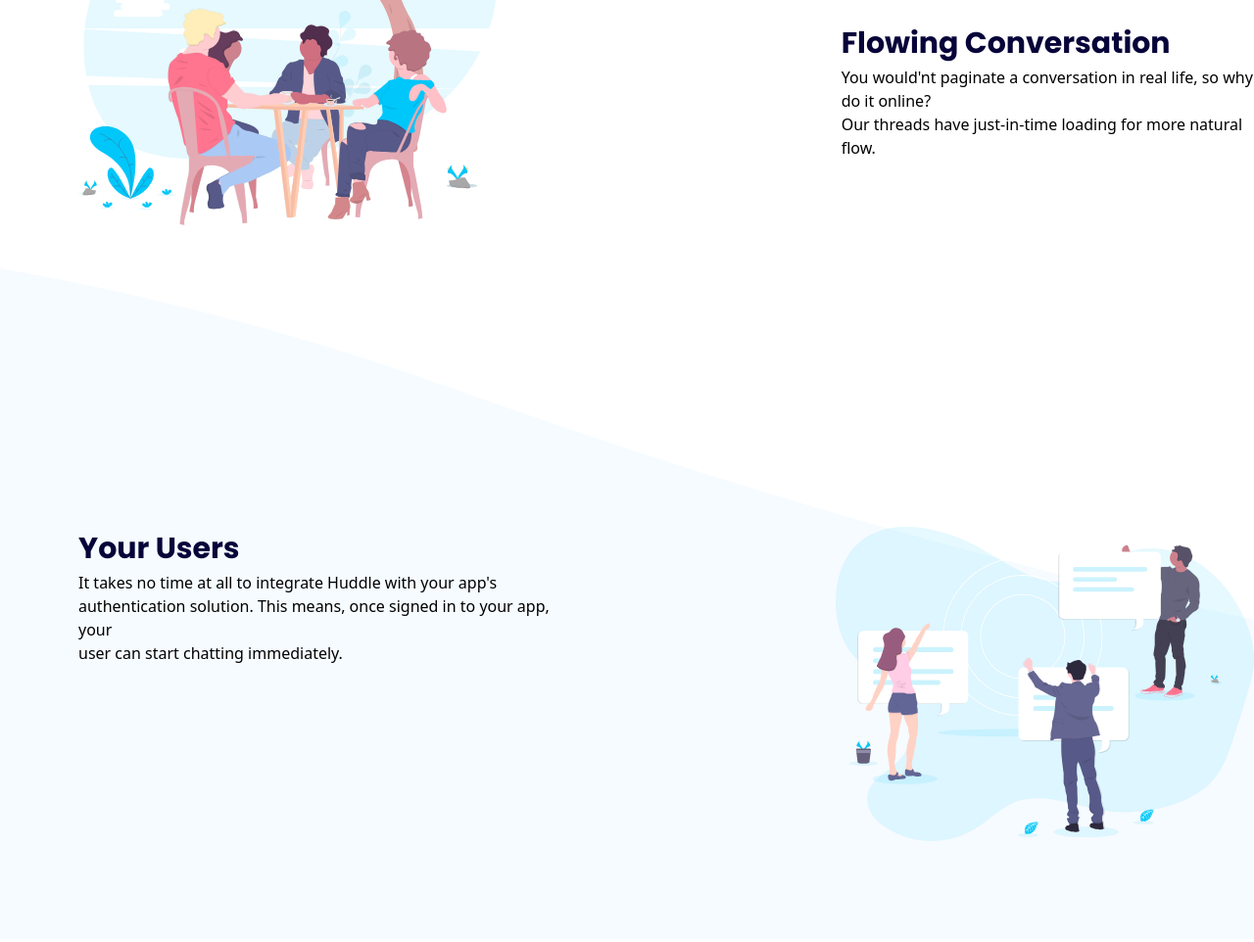
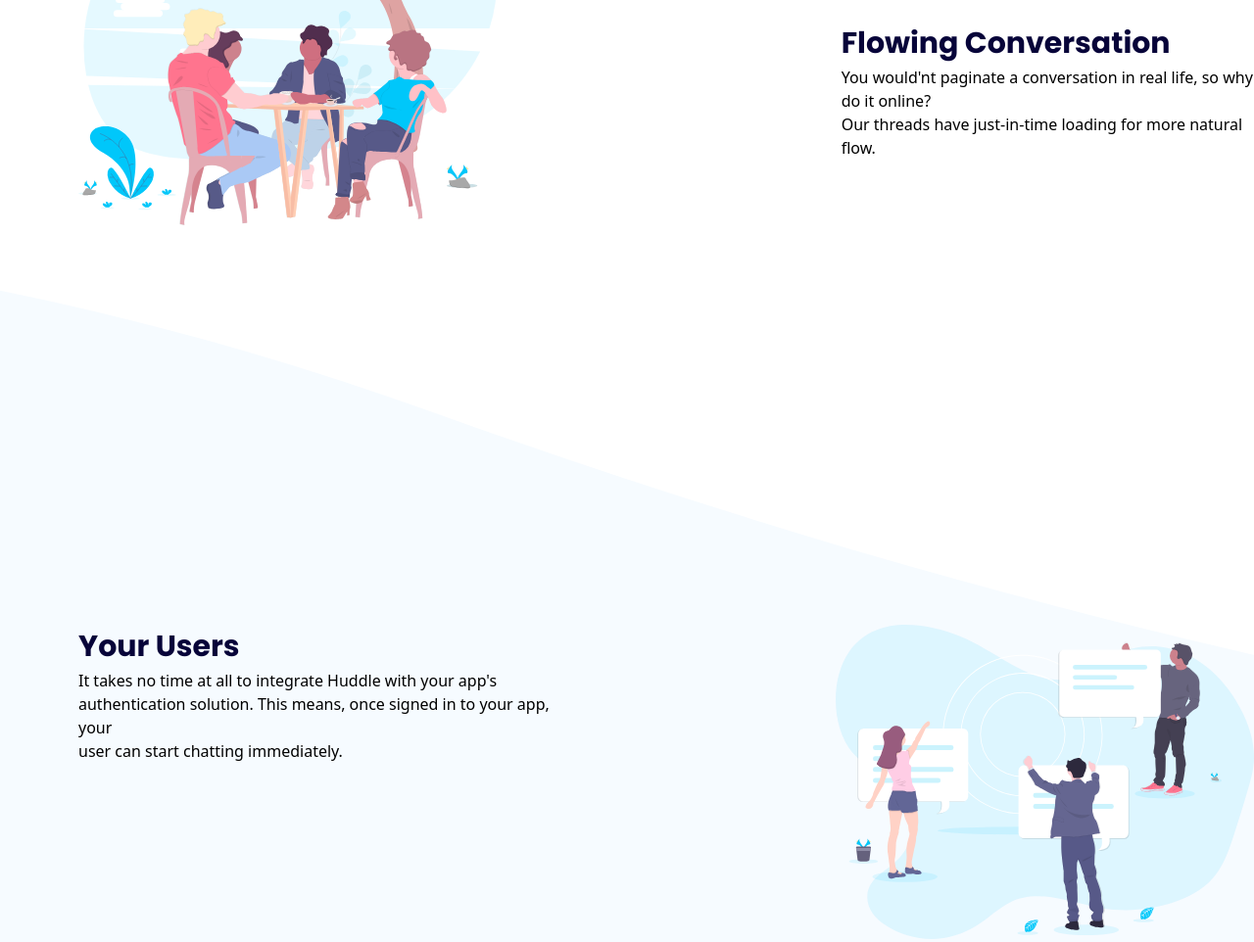
Before and after one commit to temidayosamuel/20th-Project-huddle-landing-page-with-curved-sections-master, a website built with Vite: page index.html in a window 1280 px wide. Shown: the part 2457-3419 px from the top of the page at 98% size. Built offline with nearby package versions, Linux system fonts and the light colour scheme.

Commit message:
Initial Commit

```diff
--- a/style.css
+++ b/style.css
@@ -98,7 +98,7 @@
   background-position: center;
   background-repeat: no-repeat;
   background-size: cover;
-  padding-top: 100px;
+  padding-top: 200px;
   padding-bottom: 20px;
   width: 100%;
   margin-bottom: 50px;
```
